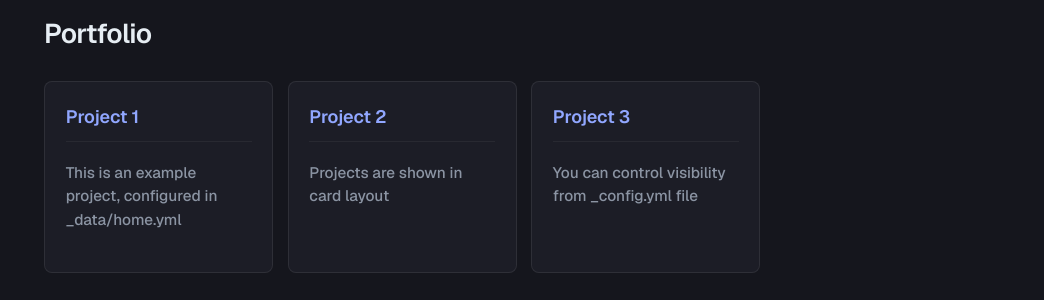
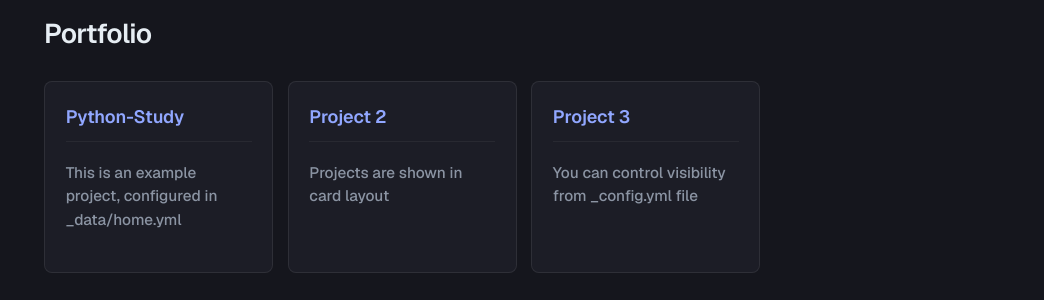
Before and after one commit to Voliti1/Voliti1.github.io, a Jekyll site: the page built from index.md, in a window 1280 px wide. Shown: the part 384-684 px from the top of the page, without its empty margins (236-1280 px from the left). Built offline with Jekyll 4.4.1, drawn with Linux system fonts in a browser that asks for light colours.

Commit message:
Update home.yml

```diff
--- a/_data/home.yml
+++ b/_data/home.yml
@@ -9,7 +9,7 @@ navbar_entries:
     url: https://www.abhinav.co
 
 project_entries:
-  - title: Project 1
+  - title: Python-Study
     url: overview-post
     desc: This is an example project, configured in _data/home.yml
 
```
